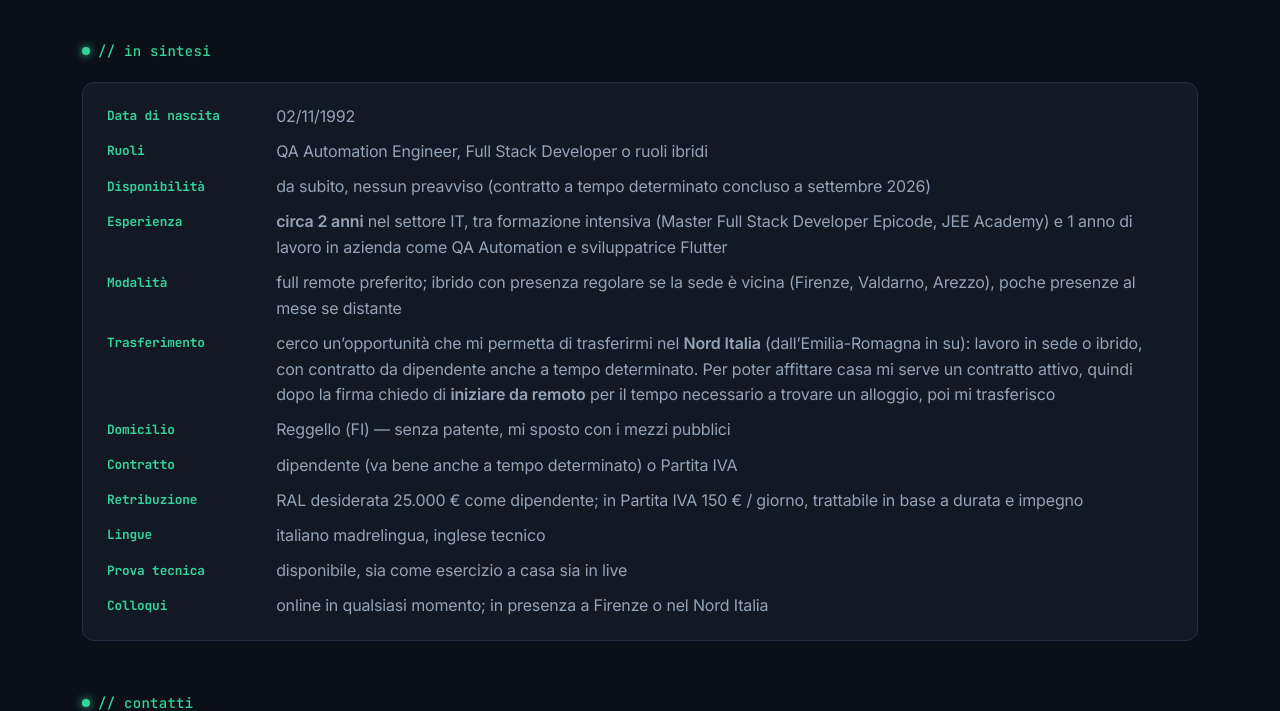
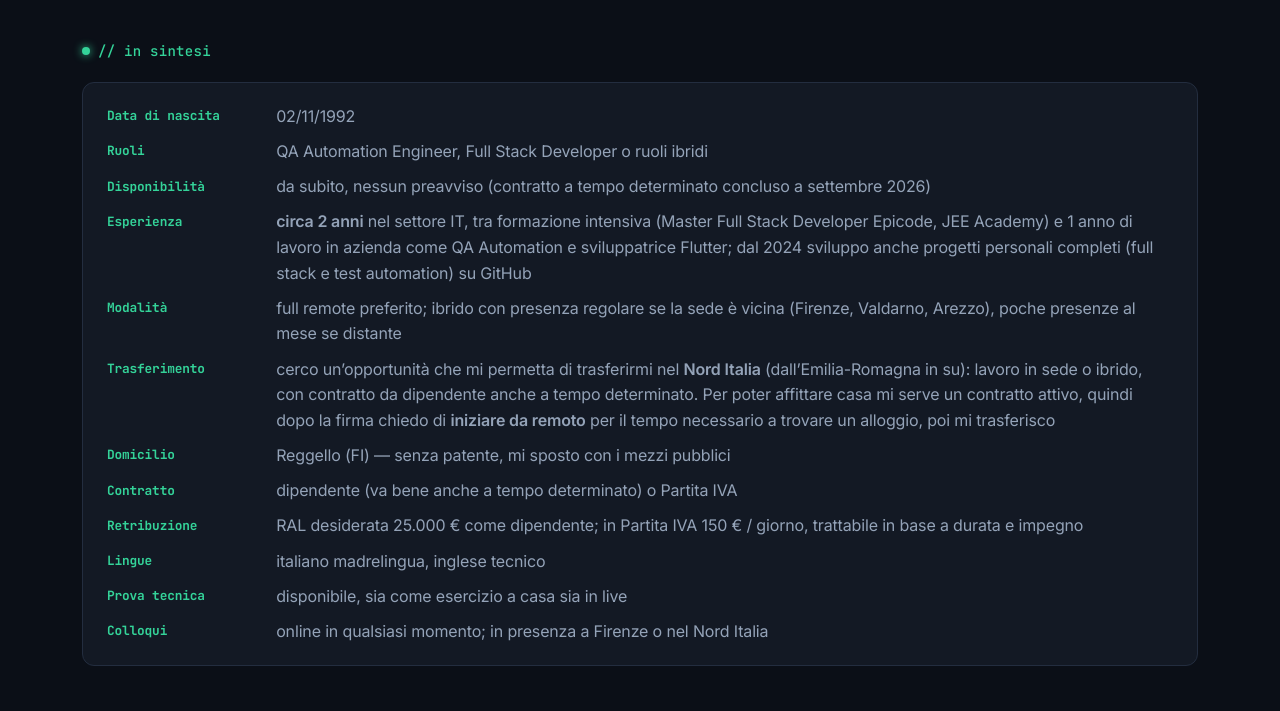
Before and after one commit to 11292-stella/Portfolio-QA, a Django app: page /recruiter/ in a window 1280 px wide. Shown: the part 639-1350 px from the top of the page. Run offline with Django 5.2, Linux system fonts and the light colour scheme.

Commit message:
Esperienza progetti personali 2024 e documenti aggiornati

```diff
--- a/core/templates/core/recruiter.html
+++ b/core/templates/core/recruiter.html
@@ -23,7 +23,7 @@
 <section class="mb-5" id="download">
     <p class="eyebrow">// da scaricare</p>
     <div class="recruiter-downloads">
-        <a class="recruiter-dl" href="{% static 'core/cv/Stella_Marucelli_CV_v4.pdf' %}" download="Stella_Marucelli_CV.pdf">
+        <a class="recruiter-dl" href="{% static 'core/cv/Stella_Marucelli_CV_v5.pdf' %}" download="Stella_Marucelli_CV.pdf">
             <span class="recruiter-dl-type">PDF</span>
             <span class="recruiter-dl-title">Curriculum vitae</span>
             <span class="recruiter-dl-desc">3 pagine: competenze, progetto principale, esperienza e altri progetti.</span>
@@ -49,7 +49,7 @@
             <dt>Data di nascita</dt><dd>02/11/1992</dd>
             <dt>Ruoli</dt><dd>QA Automation Engineer, Full Stack Developer o ruoli ibridi</dd>
             <dt>Disponibilità</dt><dd>da subito, nessun preavviso (contratto a tempo determinato concluso a settembre 2026)</dd>
-            <dt>Esperienza</dt><dd><strong>circa 2 anni</strong> nel settore IT, tra formazione intensiva (Master Full Stack Developer Epicode, JEE Academy) e 1 anno di lavoro in azienda come QA Automation e sviluppatrice Flutter</dd>
+            <dt>Esperienza</dt><dd><strong>circa 2 anni</strong> nel settore IT, tra formazione intensiva (Master Full Stack Developer Epicode, JEE Academy) e 1 anno di lavoro in azienda come QA Automation e sviluppatrice Flutter; dal 2024 sviluppo anche progetti personali completi (full stack e test automation) su GitHub</dd>
             <dt>Modalità</dt><dd>full remote preferito; ibrido con presenza regolare se la sede è vicina (Firenze, Valdarno, Arezzo), poche presenze al mese se distante</dd>
             <dt>Trasferimento</dt><dd>cerco un’opportunità che mi permetta di trasferirmi nel <strong>Nord Italia</strong> (dall’Emilia-Romagna in su): lavoro in sede o ibrido, con contratto da dipendente anche a tempo determinato. Per poter affittare casa mi serve un contratto attivo, quindi dopo la firma chiedo di <strong>iniziare da remoto</strong> per il tempo necessario a trovare un alloggio, poi mi trasferisco</dd>
             <dt>Domicilio</dt><dd>Reggello (FI) — senza patente, mi sposto con i mezzi pubblici</dd>
--- a/core/views.py
+++ b/core/views.py
@@ -7,6 +7,14 @@ from django.contrib.auth.decorators import login_required
 from django.shortcuts import redirect
 from .models import Project, Skill, Experience, ExperienceHighlight, Formazione
 from .forms import ExperienceHighlightForm, ContactForm
+
+
+# Tecnologie mostrate come badge nella card "Progetti personali" della home
+TECH_PROGETTI_PERSONALI = [
+    "ASP.NET Core", "Angular", "Flutter", "Django", "PostgreSQL",
+    "Robot Framework", "Playwright", "Selenium", "Appium", "Cucumber",
+    "Docker", "GitLab CI", "GitHub Actions",
+]
 
 
 def build_video_embed(progetto):
@@ -75,6 +83,7 @@ def _build_home_context(contact_form=None):
 
     exp_sellogic = Experience.objects.filter(azienda__icontains='Sellogic').first()
     exp_iliad = Experience.objects.filter(azienda__icontains='Iliad').first()
+    exp_personali = Experience.objects.filter(azienda__icontains='Progetti personali').first()
 
     sellogic_tech = []
     if exp_sellogic:
@@ -106,6 +115,8 @@ def _build_home_context(contact_form=None):
         'skills_by_category': skills_by_category,
         'exp_sellogic': exp_sellogic,
         'exp_iliad': exp_iliad,
+        'exp_personali': exp_personali,
+        'tech_personali': TECH_PROGETTI_PERSONALI,
         'sellogic_tech': sellogic_tech,
         'sellogic_sim': build_experience_sim(exp_sellogic),
         'iliad_sim': build_experience_sim(exp_iliad),
```
Also changed, not shown: core/templates/core/home.html (+23 -0 lines), tests/unit/test_views.py (+15 -2 lines), core/migrations/0013_esperienza_progetti_personali.py (added), 3 other files.
